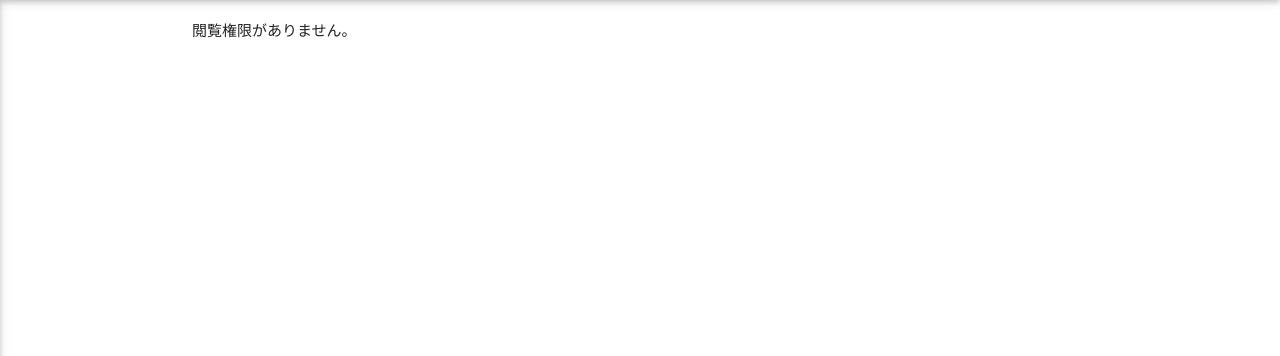
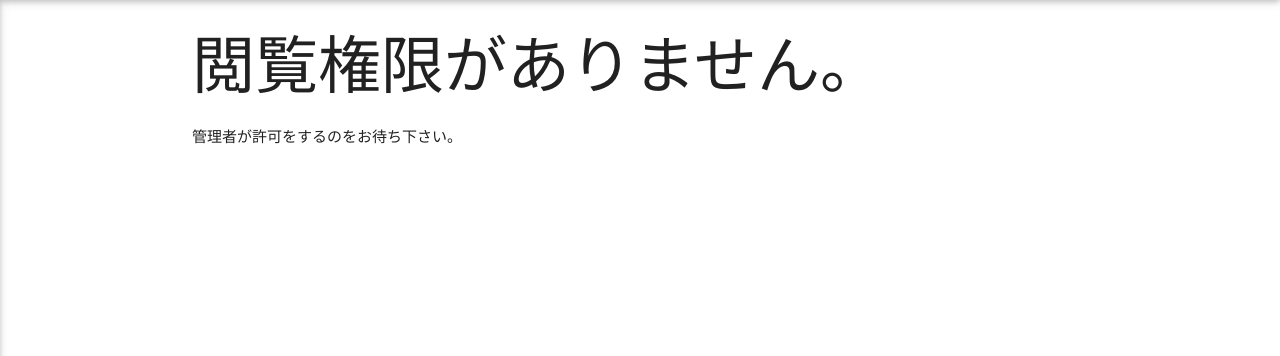
Before and after one commit to XMLPro/ManagementSystem, a Django app: template system/templates/notAllowView.html in a window 1280 px wide. Shown: the part 64-420 px from the top of the page. Run offline with Django 3.2, Linux system fonts and the light colour scheme; the template is opened without the code that fills it, so the values that code supplies are empty; some libraries are stand-ins or nearby versions.

Commit message:
merged: notallowview.html

```diff
--- a/system/templates/notAllowView.html
+++ b/system/templates/notAllowView.html
@@ -1,5 +1,6 @@
 {% extends "base.html" %}
 {% block title %}閲覧権限がありません{% endblock %}
 {% block content %}
-<p>閲覧権限がありません。</p>
+<h1>閲覧権限がありません。</h1>
+<p>管理者が許可をするのをお待ち下さい。</p>
 {% endblock %}
```
